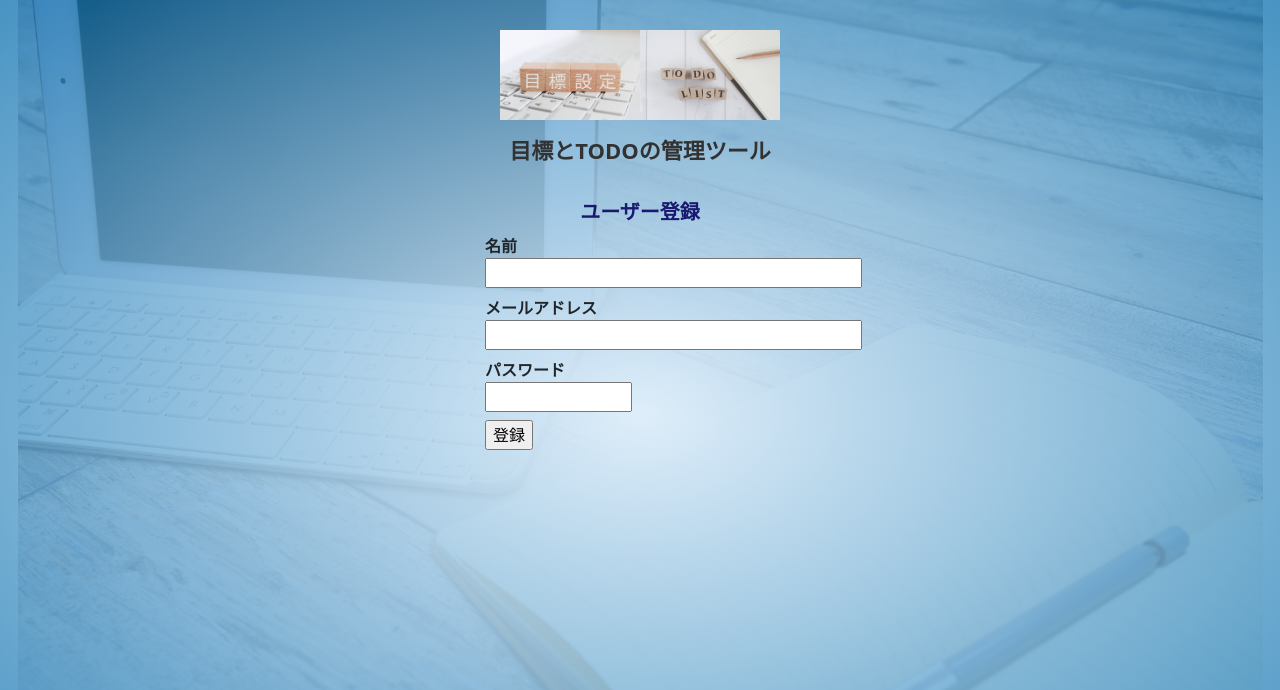
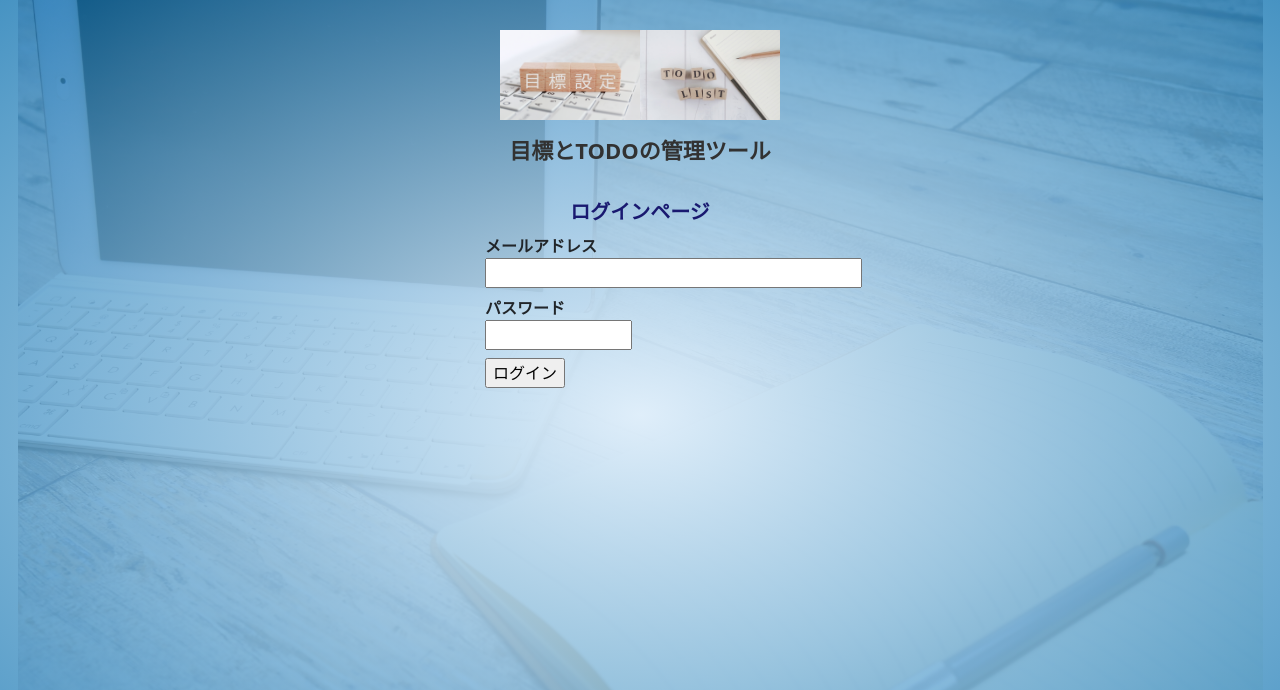
Before and after one commit to kiyot1k1/Goal-Todo, a PHP site: page /app/user/login.php in a window 1280 px wide. Shown: the top 690 px of the page. Run offline with PHP 8.4, Linux system fonts and the light colour scheme.

Commit message:
update login.php

```diff
--- a/app/user/login.php
+++ b/app/user/login.php
@@ -42,18 +42,16 @@ if (isset($_SESSION['error_msg'])) {
   </header>
 
   <main>
-    <h1>ユーザー登録</h1>
+    <h1>ログインページ</h1>
 
     <form action="join.php" method="post" class="join-form">
       <dl>
-        <dt>名前</dt>
-        <dd><input type="text" name="name" size="35" maxlength="255" required></dd>
         <dt>メールアドレス</dt>
         <dd><input type="text" name="mail" class="mail" size="35" maxlength="255" required></dd>
         <dt>パスワード</dt>
         <dd><input type="password" name="pass" class="pass" size="10" maxlength="20" required></dd>
       </dl>
-      <input type="submit" value="登録">
+      <input type="submit" value="ログイン">
     </form>
   </main>
 
```
